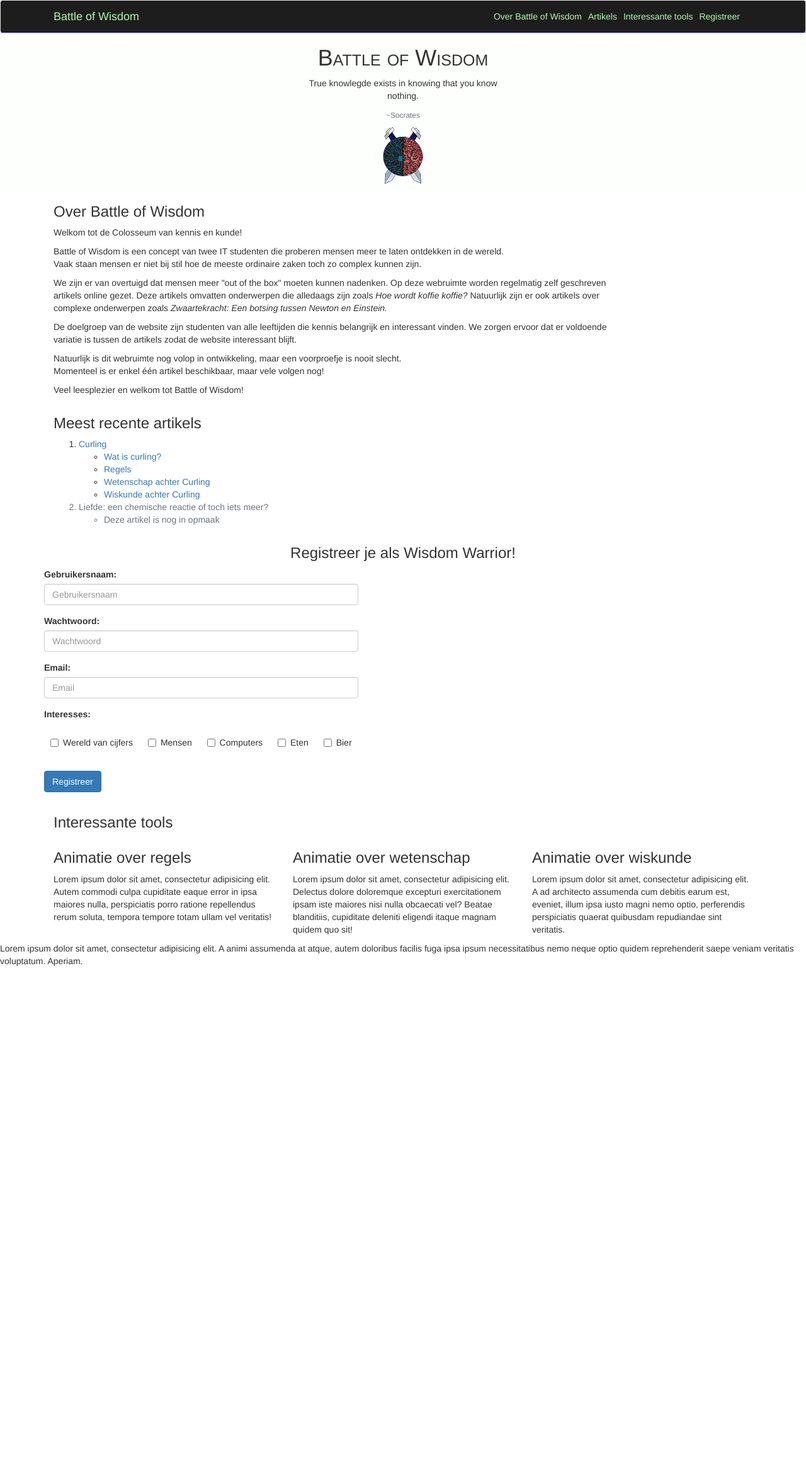
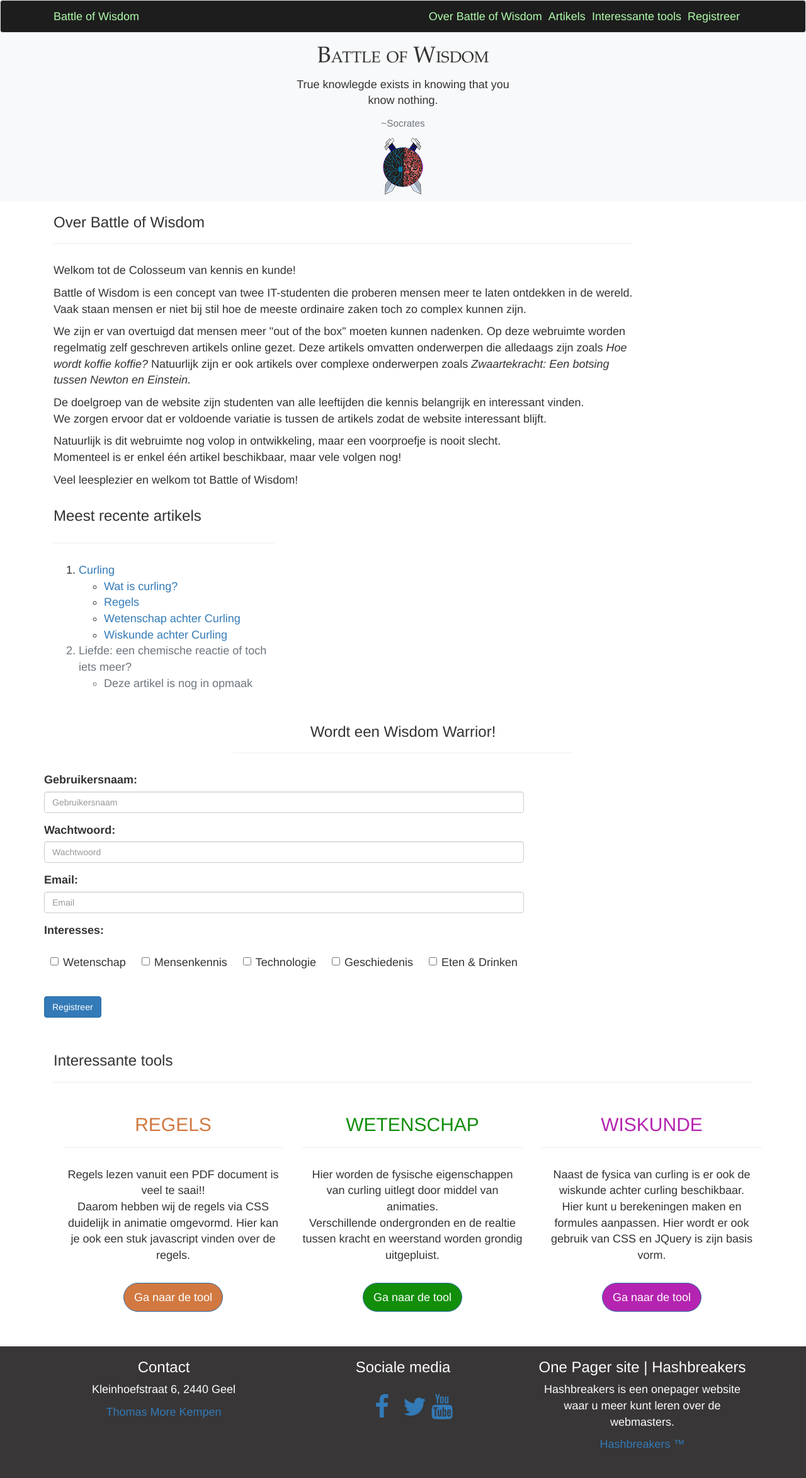
Before and after one commit to Anno1240/project_itf_git, a plain HTML site: page public_html/index.html in a window 1280 px wide. Shown: the whole page at 63% size. Before the commit the page ends 1546 px from the top, so only its background shows below. Drawn offline with nearby package versions, Linux system fonts and the light colour scheme; files that its build step writes are made by us from their sources.

Commit message:
Frontpage af (enkel nog 403/404) + validatie

```diff
--- a/public_html/index.html
+++ b/public_html/index.html
@@ -6,8 +6,12 @@
     <meta charset="UTF-8">
     <meta name="viewport" content="width=device-width, initial-scale=1.0">
     <link rel="stylesheet" href="https://use.fontawesome.com/releases/v5.0.8/css/all.css">
-    <link rel="stylesheet" href="../css/style.css">
+    <link rel="stylesheet" href="css/style.css">
     <link href="https://maxcdn.bootstrapcdn.com/bootstrap/3.3.7/css/bootstrap.min.css" rel="stylesheet">
+
+
+    <!--icon libary-->
+    <link rel="stylesheet" href="https://cdnjs.cloudflare.com/ajax/libs/font-awesome/4.7.0/css/font-awesome.min.css">
 
     <!-- Real favicon-->
     <link rel="apple-touch-icon" sizes="180x180" href="apple-touch-icon.png">
@@ -25,42 +29,48 @@
 
 <!-- Responsieve navigatiebalk 3 breekpunten-->
 <nav class="navbar navbar-default navbar-expand-lg navbar-dark bg-myblack">
-    <div class="container bg-myblack txt-mygreen">
-        <a class="navbar-brand txt-mygreen" href="#">Battle of Wisdom</a>
-    <button class="navbar-toggler txt-mygreen bg-myblack" type="button" data-toggle="collapse" data-target="#navbarSupportedContent" aria-controls="navbarSupportedContent" aria-expanded="false" aria-label="Toggle navigation">
+    <div class="container bg-myblack txt-mygreennav">
+        <a class="navbar-brand txt-mygreennav" href="#">Battle of Wisdom</a>
+        <button class="navbar-toggler txt-mygreennav bg-myblack" type="button" data-toggle="collapse"
+                data-target="#navbarSupportedContent" aria-controls="navbarSupportedContent" aria-expanded="false"
+                aria-label="Toggle navigation">
             <span class="navbar-toggler-icon"></span>
         </button>
         <div class="collapse navbar-collapse float-right" id="navbarSupportedContent">
             <ul class="navbar-nav mr-auto bg-light float-right bg-myblack">
                 <li class="nav-item bg-myblack">
-                <a class="nav-link txt-mygreen" href="#titel">Over Battle of Wisdom</a>
+                    <a class="nav-link txt-mygreennav" href="#titel">Over Battle of Wisdom</a>
                 </li>
-            <li class="nav-item bg-myblack txt-mygreen">
-                <a class="nav-link txt-mygreen" href="#artikel">Artikels</a>
+                <li class="nav-item bg-myblack txt-mygreennav">
+                    <a class="nav-link txt-mygreennav" href="#artikel">Artikels</a>
                 </li>
-            <li class="nav-item bg-myblack txt-mygreen">
-                <a class="nav-link txt-mygreen" href="#tools">Interessante tools</a>
+                <li class="nav-item bg-myblack txt-mygreennav">
+                    <a class="nav-link txt-mygreennav" href="#tools">Interessante tools</a>
                 </li>
-            <li class="nav-item bg-myblack txt-mygreen">
-                <a class="nav-link txt-mygreen" href="#login">Registreer</a>
+                <li class="nav-item bg-myblack txt-mygreennav">
+                    <a class="nav-link txt-mygreennav" href="#login">Registreer</a>
                 </li>
             </ul>
 
         </div>
     </div>
-    </div>
+
 </nav>
 
 <!-- header-->
-<header class="bg-mywhite">
+<header class="bg-light">
     <div class="container">
         <div class="row">
-    <div class="col-lg-4 col-lg-offset-4 text-center">
-        <h1 id="titel" >Battle of Wisdom</h1>
+            <div class="col-lg-4 col-lg-offset-4 col-xs-4 col-xs-offset-4 col-md-4 col-md-offset-4 text-center">
+                <h1 id="titel">Battle of Wisdom</h1>
                 <p>True knowlegde exists in knowing that you know nothing.</p>
-        <p><small class="text-muted">~Socrates</small></p>
-        <p><a href="#"><img src="logoVersie2.png" title="Battle of Wisdom"/></a></p>
-    </div></div></div>
+                <p>
+                    <small class="text-muted">~Socrates</small>
+                </p>
+                <p><a href="#"><img src="logoVersie2.png" width="64px" height="91px" title="Battle of Wisdom"/></a></p>
+            </div>
+        </div>
+    </div>
 </header>
 
 
@@ -82,31 +92,43 @@
 
 <!-- Inleiding -->
 
+<section>
     <div class="container">
 
-    <section>
         <div class="row">
             <div class="col-lg-10 margin">
                 <h3>Over Battle of Wisdom</h3>
+                <hr class="star-dark mb-5">
                 <p>Welkom tot de Colosseum van kennis en kunde!</p>
-        <p>Battle of Wisdom is een concept van twee IT studenten die proberen mensen meer te laten ontdekken in de wereld.<br/>Vaak staan mensen er niet bij stil hoe de meeste ordinaire zaken toch zo complex kunnen zijn. </p>
-        <p>We zijn er van overtuigd dat mensen meer "out of the box" moeten kunnen  nadenken.  Op deze webruimte worden regelmatig zelf geschreven artikels online gezet. Deze artikels omvatten onderwerpen die alledaags zijn zoals <span class="koffie">Hoe wordt koffie koffie?</span> Natuurlijk zijn er ook artikels over complexe onderwerpen zoals <span class="zwaartekracht">Zwaartekracht: Een botsing tussen Newton en Einstein.</span></p>
-        <p>De doelgroep van de website zijn studenten van alle leeftijden die kennis belangrijk en interessant vinden. We zorgen ervoor dat er voldoende variatie is tussen de artikels zodat de website interessant blijft. </p>
+                <p>Battle of Wisdom is een concept van twee IT-studenten die proberen mensen meer te laten ontdekken in
+                    de wereld.<br/>Vaak staan mensen er niet bij stil hoe de meeste ordinaire zaken toch zo complex
+                    kunnen zijn. </p>
+                <p>We zijn er van overtuigd dat mensen meer "out of the box" moeten kunnen nadenken. Op deze webruimte
+                    worden regelmatig zelf geschreven artikels online gezet. Deze artikels omvatten onderwerpen die
+                    alledaags zijn zoals <span class="koffie">Hoe wordt koffie koffie?</span> Natuurlijk zijn er ook
+                    artikels over complexe onderwerpen zoals <span class="zwaartekracht">Zwaartekracht: Een botsing tussen Newton en Einstein.</span>
+                </p>
+                <p>De doelgroep van de website zijn studenten van alle leeftijden die kennis belangrijk en interessant
+                    vinden.<br/> We zorgen ervoor dat er voldoende variatie is tussen de artikels zodat de website
+                    interessant blijft. </p>
                 <p>Natuurlijk is dit webruimte nog volop in ontwikkeling, maar een voorproefje is nooit slecht.</br>
                     Momenteel is er enkel één artikel beschikbaar, maar vele volgen nog!</p>
                 <p>Veel leesplezier en welkom tot Battle of Wisdom!</p>
             </div>
         </div>
+
+    </div>
 </section>
-</div>
 
 <section>
     <div class=" container">
 
 
         <h3 id="artikel">Meest recente artikels</h3>
+
         <div class="row">
             <div class="col-lg-4 col-md-6">
+                <hr class="star-dark mb-5">
                 <ol>
                     <li><a href="#" title="Curling overzicht">Curling</a></li>
                     <ul>
@@ -117,10 +139,10 @@
                     </ul>
 
 
-
-
                     <li class="text-muted">Liefde: een chemische reactie of toch iets meer?</li>
-            <ul><li class="artikelliefde text-muted">Deze artikel is nog in opmaak</li></ul>
+                    <ul>
+                        <li class="artikelliefde text-muted">Deze artikel is nog in opmaak</li>
+                    </ul>
                 </ol>
 
 
@@ -130,31 +152,39 @@
     </div>
 </section>
 
-<section>
+
+<!--Registratie formulier-->
+<section id="login">
     <div class="container">
         <div class="row">
             <div class="col-lg-6 col-lg-offset-3">
-                <span class="text-center"><h3 id="login text-center">Registreer je als Wisdom Warrior!</h3></span>
+                <span class="text-center "><h3 id="login text-center ">Wordt een Wisdom Warrior!</h3></span>
+                <hr class="star-dark mb-5">
             </div>
-                <form name="sentMessage" id="contactForm" novalidate="novalidate" method="post" action="../registratie.php"  >
+            <form name="sentMessage" id="contactForm" novalidate="novalidate" method="post" action="../registratie.php">
                 <div class="control-group">
                     <div class="form-group floating-label-form-group controls mb-0 pb-2">
                         <label for="name">Gebruikersnaam:</label>
-                            <input class="form-control" id="name" type="text" placeholder="Gebruikersnaam" required="required" data-validation-required-message="Gebruikersnaam invullen" name="name">
+                        <input class="form-control" id="name" type="text" placeholder="Gebruikersnaam"
+                               required="required" data-validation-required-message="Gebruikersnaam invullen"
+                               name="name">
                         <p class="help-block text-danger"></p>
                     </div>
                 </div>
                 <div class="control-group">
                     <div class="form-group floating-label-form-group controls mb-0 pb-2">
                         <label for="password">Wachtwoord:</label>
-                            <input class="form-control" id="password" type="password" placeholder="Wachtwoord" required="required" data-validation-required-message="Wachtwoord invullen" name="wachtwoord">
+                        <input class="form-control" id="password" type="password" placeholder="Wachtwoord"
+                               required="required" data-validation-required-message="Wachtwoord invullen"
+                               name="wachtwoord">
                         <p class="help-block text-danger"></p>
                     </div>
                 </div>
                 <div class="control-group">
                     <div class="form-group floating-label-form-group controls mb-0 pb-2">
                         <label for="email">Email:</label>
-                            <input class="form-control" id="email" type="email" placeholder="Email" required="required" data-validation-required-message="Email invullen" name="email">
+                        <input class="form-control" id="email" type="email" placeholder="Email" required="required"
+                               data-validation-required-message="Email invullen" name="email">
                         <p class="help-block text-danger"></p>
                     </div>
                 </div>
@@ -162,117 +192,126 @@
                     <div class="form-group floating-label-form-group controls mb-0 pb-2">
                         <label for="interesse1">Interesses:</label>
                         <div class="checkbox">
-                                <label for="interesse1" class="keuze" ><input type="checkbox" value="wiskunde" name="interesse1" id="interesse1">Wereld van cijfers</label>
-
-
-                                <label for="interesse2" class="keuze"><input type="checkbox" value="mensen" name="interesse2" id="interesse2">Mensen</label>
-
-
-                                <label for="interesse3" class="keuze"><input type="checkbox" value="computers" name="interesse3" id="interesse3">Computers</label>
-
-
-                                <label for="interesse4" class="keuze"><input type="checkbox" value="Eten" name="interesse4" id="interesse4">Eten</label>
-
-
-                                <label for="interesse5" class="keuze"><input type="checkbox" value="Bier" name="interesse5" id="interesse5">Bier</label>
+                            <label for="interesse1" class="keuze"><input type="checkbox" value="Wetenschap"
+                                                                         name="interesse1"
+                                                                         id="interesse1">Wetenschap</label>
+                            <label for="interesse2" class="keuze"><input type="checkbox" value="mensenkennis"
+                                                                         name="interesse2"
+                                                                         id="interesse2">Mensenkennis</label>
+                            <label for="interesse3" class="keuze"><input type="checkbox" value="Technologie"
+                                                                         name="interesse3"
+                                                                         id="interesse3">Technologie</label>
+                            <label for="interesse4" class="keuze"><input type="checkbox" value="Geschiedenis"
+                                                                         name="interesse4"
+                                                                         id="interesse4">Geschiedenis</label>
+                            <label for="interesse5" class="keuze"><input type="checkbox" value="Eten & Drinken"
+                                                                         name="interesse5"
+                                                                         id="interesse5">Eten &amp; Drinken</label>
                         </div>
                     </div>
                 </div>
                 <br>
                 <div id="success"></div>
                 <div class="form-group">
-                        <button type="submit" class="btn btn-primary btn-xl" id="sendMessageButton" >Registreer</button>
+                    <button type="submit" class="btn btn-primary btn-xl" id="sendMessageButton">Registreer</button>
                 </div>
             </form>
         </div>
     </div>
+</section>
 
-        </section>
+<section>
     <!-- Interessante tools-->
     <div class="container" id="tools">
         <h3>Interessante tools</h3>
+        <hr class="star-dark mb-5">
+        <div class="row">
+            <!-- tool 1 -->
+            <div id="regels">
+                <div class="col-lg-4 col-md-6">
+
+                    <div class="portfolio-modal-dialog">
+                        <div class="container text-center">
                             <div class="row">
                                 <div class="col-lg-4 col-md-6">
-            <h3>Animatie over regels</h3>
-            <p>Lorem ipsum dolor sit amet, consectetur adipisicing elit. Autem commodi culpa cupiditate eaque error in ipsa maiores nulla, perspiciatis porro ratione repellendus rerum soluta, tempora tempore totam ullam vel veritatis!</p>
+                                    <h2 class=" text-uppercase mb-0 txt-myorange">Regels</h2>
+                                    <hr class="star-dark mb-5">
+                                    <p class="mb-5">Regels lezen vanuit een PDF document is veel te saai!!<br/>Daarom
+                                        hebben wij de regels via CSS duidelijk in animatie omgevormd. Hier kan je ook
+                                        een stuk javascript vinden over de regels.
+                                    </p>
+                                    <a class="btn btn-primary btn-lg rounded-pill portfolio-modal-dismiss bg-myorange buttonhover1"
+                                       href="#">
+
+                                        Ga naar de tool</a>
+
                                 </div>
+                                <!-- tool 2-->
+
+
                                 <div class="col-lg-4 col-md-6">
-            <h3>Animatie over wetenschap</h3>
-            <p>Lorem ipsum dolor sit amet, consectetur adipisicing elit. Delectus dolore doloremque excepturi exercitationem ipsam iste maiores nisi nulla obcaecati vel? Beatae blanditiis, cupiditate deleniti eligendi itaque magnam quidem quo sit!</p>
-            </div>
-        <div class="col-lg-4 col-md-6">
-           <h3>Animatie over wiskunde</h3>
-        <p>Lorem ipsum dolor sit amet, consectetur adipisicing elit. A ad architecto assumenda cum debitis earum est, eveniet, illum ipsa iusto magni nemo optio, perferendis perspiciatis quaerat quibusdam repudiandae sint veritatis.</p>
-        </div>
-    </div>
+                                    <h2 class=" txt-mygreen text-uppercase mb-0">Wetenschap</h2>
+                                    <hr class="star-dark mb-5">
+                                    <p class="mb-5">Hier worden de fysische eigenschappen van curling uitlegt door middel van animaties.<br>
+                                    Verschillende ondergronden en de realtie tussen kracht en weerstand worden grondig uitgepluist.
+                                    </p>
+                                    <a class="btn btn-primary btn-lg rounded-pill portfolio-modal-dismiss bg-mygreen buttonhover2"
+                                       href="#">
+
+                                        Ga naar de tool</a>
                                 </div>
 
+                                <!-- tool 3-->
+                                <div class="col-lg-4 col-md-6">
+                                    <h2 class="txt-mymagenta text-uppercase mb-0">Wiskunde</h2>
+                                    <hr class="star-dark mb-5">
+                                    <p class="mb-5">Naast de fysica van curling is er ook de wiskunde achter curling beschikbaar. <br/>
+                                        Hier kunt u berekeningen maken en formules aanpassen.
+                                        Hier wordt er ook gebruik van CSS en JQuery is zijn basis vorm.</p>
+                                    <a class="btn btn-primary btn-lg rounded-pill portfolio-modal-dismiss bg-mymagenta buttonhover3"
+                                       href="#">
 
-<!--
-<div class="container">
-    <div class="row">
-        <div class="col-lg-4 col-md-6">
-            <p>Lorem ipsum dolor sit amet, consectetur adipisicing elit. Adipisci alias, aliquid corporis deserunt eos
-                exercitationem explicabo id molestiae nemo perspiciatis quasi ut vero voluptatibus?
-                Ducimus enim
-                expedita
-                reprehenderit sit veritatis.
-            </p>
+                                        Ga naar de tool</a>
+
                                 </div>
-        <div class="col-lg-4 col-md-6">
-            <div class="alert alert-primary">
-                This is a primary alert
-                <button type="button" class="close" data-dismiss="alert">
-                    <span>&times;</span>
-                </button>
+
                             </div>
-            <div class="alert alert-danger">
-                This is a danger alert
-                <button type="button" class="close" data-dismiss="alert">
-                    <span>&times;</span>
-                </button>
-            </div>
-            <div class="alert alert-success">
-                This is a success alert
-                <button type="button" class="close" data-dismiss="alert">
-                    <span>&times;</span>
-                </button>
-            </div>
-        </div>
-        <div class="col-lg-4 col-md-6">
-            <button type="button" class="btn btn-primary btn-block" data-toggle="tooltip" data-placement="top"
-                    title="Tooltip on top"><i class="fas fa-home"></i> Home
-            </button>
-            <button type="button" class="btn btn-danger btn-block"><i class="fas fa-users"></i> Users</button>
-            <button type="button" class="btn btn-outline-success btn-block" data-toggle="modal"
-                    data-target="#imageModal"><i
-                    class="fas fa-image"></i> Image modal
-            </button>
-        </div>
-    </div>
-</div>-->
 
-<!-- Modal-->
-<div class="modal fade" id="imageModal">
-    <div class="modal-dialog">
-        <div class="modal-content">
-            <div class="modal-header">
-                <h5 class="modal-title" id="exampleModalLabel">Random image</h5>
-            </div>
-            <div class="modal-body">
-                <img src="https://placeimg.com/600/337/nature" class="img-fluid" alt="Random image">
-            </div>
-            <div class="modal-footer">
-                <button type="button" class="btn btn-secondary" data-dismiss="modal">Close</button>
                         </div>
                     </div>
                 </div>
             </div>
+        </div>
+    </div>
+</section>
+
+<footer id="footer" class="txt-mywhite bg-mygray">
+
+    <div class="container">
 
 
-<footer>
+            <div class="row">
+                    <div class="col-lg-4 col-md-6">
+                        <h3>Contact </h3>
+                        <p>Kleinhoefstraat 6, 2440 Geel</p>
+                        <p><a href="https://thomasmore.be" class="tmlink" title="Ga naar Thomas More Kempen">Thomas More Kempen</a></p>
 
-    <p>Lorem ipsum dolor sit amet, consectetur adipisicing elit. A animi assumenda at atque, autem doloribus facilis fuga ipsa ipsum necessitatibus nemo neque optio quidem reprehenderit saepe veniam veritatis voluptatum. Aperiam.</p>
+                        <p class="mb-5">
+                        </p>
+                    </div>
+
+                <div class="col-lg-4 col-md-6">
+                    <h3>Sociale media</h3>
+                    <a href="https://www.facebook.com" class="fa fa-facebook fb mb-5"></a>
+                    <a href="https://www.twitter.com" class="fa fa-twitter"></a>
+                    <a href="https://www.youtube.com" class="fa fa-youtube"></a>
+            </div>
+
+                <div class="col-lg-4 col-md-6">
+                    <h3>One Pager site | Hashbreakers</h3>
+                    <p>Hashbreakers is een onepager website waar u meer kunt leren over de webmasters.</p>
+                    <p><a href="www.google.be" class="tmlink">Hashbreakers &trade;</a></p>
+    </div>
 
 
 </footer>
--- a/scss/style.scss
+++ b/scss/style.scss
@@ -6,21 +6,21 @@ $theme-colors: (
 );
 
 $mywhite: #FDFFFC;
-$mygreen: #AEFCA9;
+$mygreen: #128e0b;
 $myblack: #1E1D1E;
 $myorange: #D17941;
-$mygray: #7C7C7C;
+$mygray: #383636;
+$mymagenta: #b524b0;
+$mygreennav: #AEFCA9;
 
 .navbar {
   margin: 0px !important;
   padding: 0px !important;
 }
 
-.navbar-default {
-  border-bottom: 1px solid blue !important;
-  }
 
-#titel {font-variant: small-caps;}
+
+#titel {font-variant: small-caps; font-family: "Palatino Linotype",sans-serif !important;}
 
 
 .koffie {font-style: italic;}
@@ -36,22 +36,83 @@ $mygray: #7C7C7C;
 .bg-mygreen {background-color: $mygreen !important;}
 .bg-myorange {background-color: $myorange !important;}
 .bg-mygray {background-color: $mygray !important;}
+.bg-mymagenta {background-color: $mymagenta !important;}
+.bg-mygreennav {background-color: $mygreennav !important;}
 
 .txt-myblack {color:$myblack !important;}
 .txt-mywhite {color:$mywhite !important;}
 .txt-mygreen {color:$mygreen !important;}
 .txt-myorange {color:$myorange !important;}
 .txt-mygray {color:$mygray !important;}
+.txt-mygreennav {color: $mygreennav !important;}
+.txt-mymagenta {color: $mymagenta !important;}
 
 .navbar-default .navbar-nav > li > a:hover, .navbar-default .navbar-nav > li > a:focus {
   color: $mywhite !important;
   font-weight: bold !important;
 
 }
-.nav-item {margin:0px !important;}
 
 
-// Link to BS4
-@import "../node_modules/bootstrap/scss/bootstrap";
+.fa {
+  padding: 20px !important;;
+  font-size: 40px !important;
+  width: 20px !important;;
+  text-align: center !important;;
+  text-decoration: none !important;
+
+}
+
+
+
+.tmlink {
+  &:hover {
+    color:$myorange;
+  }
+}
+
+.fa {
+  &:hover {
+    color:$myorange !important;
+  }
+}
+
+  #footer {margin-top:55px;padding-bottom: 30px !important;text-align:center;}
+  .nav-item {margin:0px !important;
+    }
+#succes {margin-top:20px;}
+  .buttonhover1{
+
+    &:hover{
+      background-color: white !important;
+      color:$myblack !important;
+      border: 2px solid $myorange ! important;
+      border-radius: 5px !important;}}
+
+  .buttonhover2{
+
+    &:hover{
+      background-color: white !important;
+      color:$myblack !important;
+      border: 2px solid $mygreennav ! important;
+      border-radius: 5px !important;}}
+
+  .buttonhover3{
+
+    &:hover{
+      background-color: white !important;
+      color:$myblack !important;
+      border: 2px solid $mymagenta ! important;
+      border-radius: 5px !important;}}
+
+  body {
+    font-family: "Helvetica Neue", Helvetica, Arial, sans-serif !important;
+    font-size:18px !important;
+  }
+
+
+  // Link to BS4
+  @import "../node_modules/bootstrap/scss/bootstrap";
+
 
 // Custom code/partials
```
Also changed, not shown: TO DOOOOOOO/deadline1305.txt (added, +20 -0 lines), 1 other file. Lines whose indentation alone changed are shown as unchanged.
